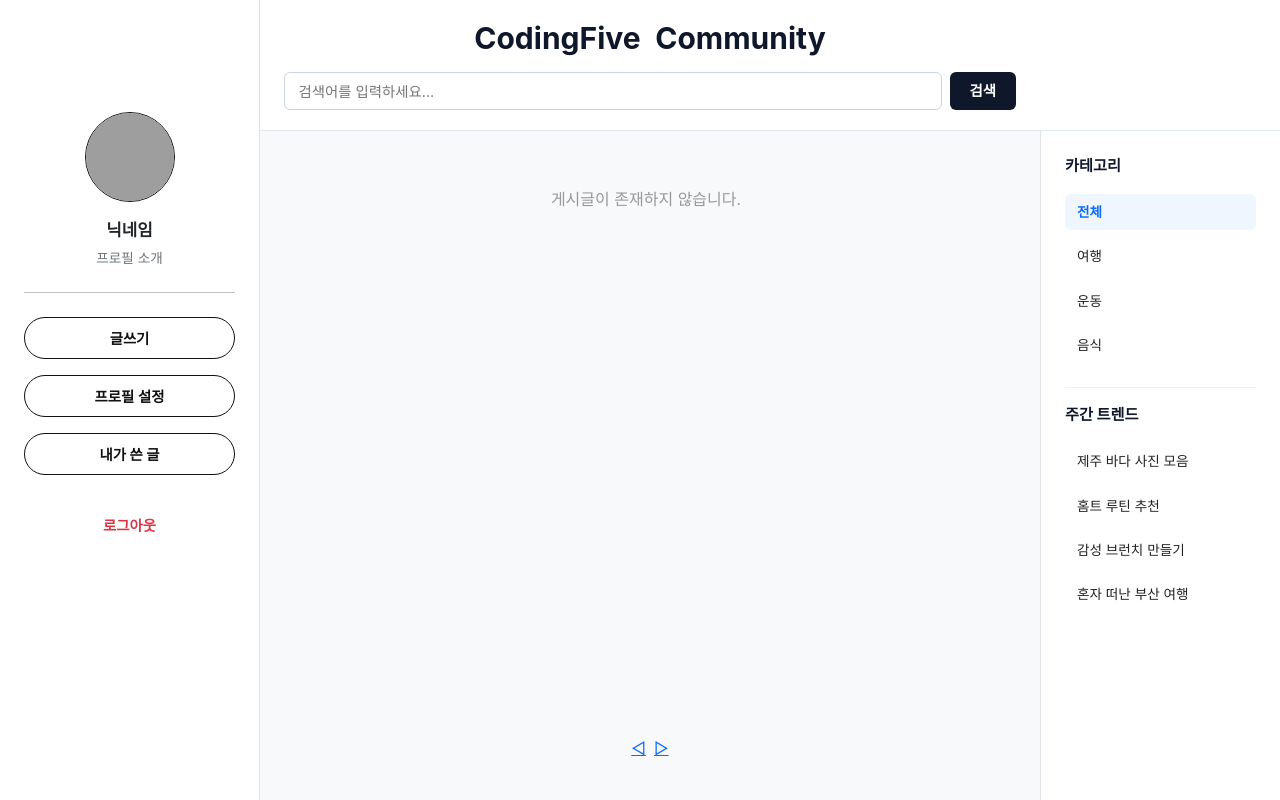
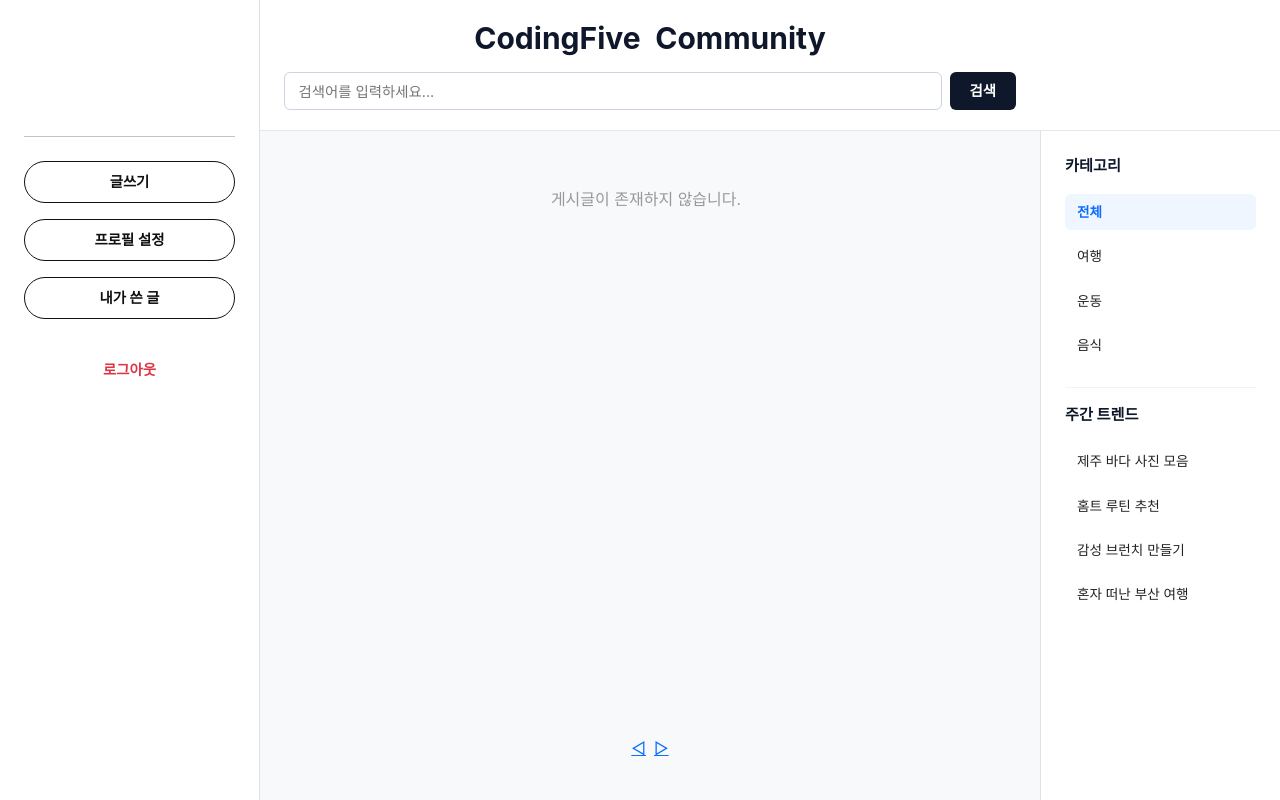
Before and after one commit to Ajiteu/Ajiteu, a Flask app: template ajiteu/templates/main.html in a window 1280 px wide. Run offline with Flask 3, Linux system fonts and the light colour scheme; the template is opened without the code that fills it: values that come from a table or form of the project are taken from there, others are empty; grey boxes are pictures that could not be loaded.

Commit message:
로그인에서 메인으로 이동

```diff
--- a/ajiteu/templates/main.html
+++ b/ajiteu/templates/main.html
@@ -21,21 +21,27 @@
         <!-- 1. 좌측 프로필 패널 -->
         <aside class="sidebar-left bg-white border-end p-4 d-flex flex-column flex-shrink-0">
             <div class="profile-section d-flex flex-column align-items-center text-center">
+                {% if user %}
                 <!-- 프로필 이미지 동그라미 링크 -->
                 <a href="/profile" class="text-decoration-none text-reset">
                     <div class="avatar-circle overflow-hidden mb-3">
-                        <img src="{{ url_for('static', filename='images/default_profile.png') }}" alt="프로필"
-                            class="w-100 h-100 object-fit-cover" onerror="this.style.display='none'">
+                        <img src="{{ user.image_path and url_for('static', filename=user.image_path) or url_for('static', filename='images/default.png') }}"
+                            alt="프로필" class="w-100 h-100 object-fit-cover"
+                            data-default-img="{{ url_for('static', filename='images/default.png') }}"
+                            onerror="this.onerror=null; this.src=this.dataset.defaultImg;">
                     </div>
                 </a>
                 <!-- 닉네임 링크 -->
                 <a href="/profile" class="text-decoration-none text-reset">
-                    <div class="user-name fw-bold" id="userName">닉네임</div>
+                    <!-- <div class="user-name fw-bold" id="userName">닉네임</div> -->
+                    <div class="user-name fw-bold" id="userName">{{ user.username }}</div>
                 </a>
                 <!-- 프로필 소개 링크 -->
                 <a href="/profile" class="text-decoration-none text-reset">
-                    <div class="user-bio text-secondary small" id="userBio">프로필 소개</div>
+                    <!-- <div class="user-bio text-secondary small" id="userBio">프로필 소개</div> -->
+                    <div class="user-bio text-secondary small" id="userBio">{{ user_intro }}</div>
                 </a>
+                {% endif %}
             </div>
 
             <hr class="divider my-4">
--- a/ajiteu/views/auth_views.py
+++ b/ajiteu/views/auth_views.py
@@ -57,7 +57,8 @@ def login():
             session.clear()
             session['user_id'] = user.id
             print("goto====> main.index")
-            return redirect(url_for('post._list'))
+            # by breeze - 2026.08.06
+            return redirect(url_for('post._list', username_id=user.id))
         flash(error)
     print("login =====> none")
     return render_template('auth/login.html', form=form)
```
Also changed, not shown: ajiteu/views/post_api.py (+9 -4 lines).
